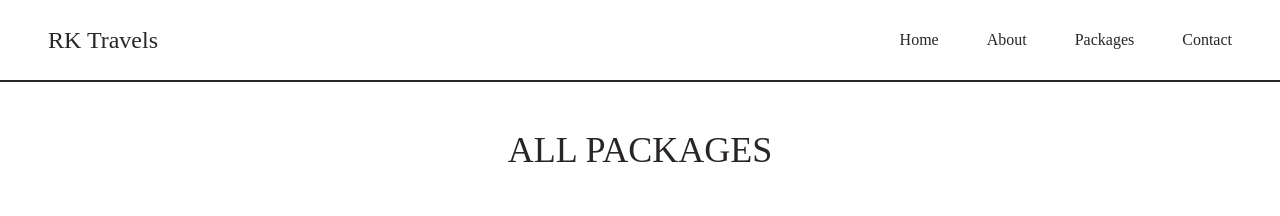
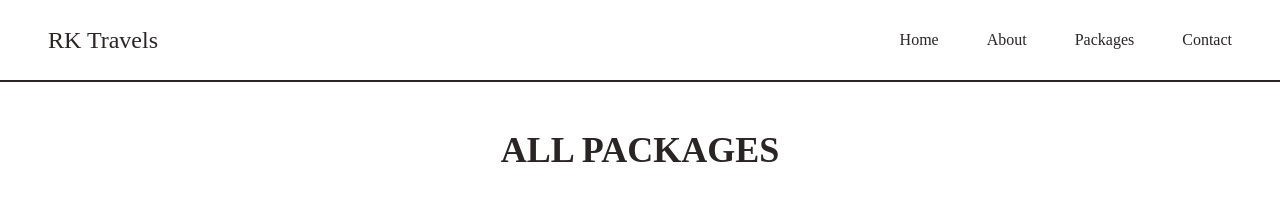
Before and after one commit to bootwebstudio/Client-2, a React (Vite) app: page /packages in a window 1280 px wide. Shown: the top 216 px of the page. Built offline with nearby package versions, Linux system fonts and the light colour scheme; no server answers; a web font is replaced by a local one.

Commit message:
Heading fixed

```diff
--- a/src/pages/About.jsx
+++ b/src/pages/About.jsx
@@ -10,7 +10,7 @@ const About = () => {
     <div className="w-full h-full font-[Boldonse] text-stone-800 bg-white">
       <Navbar />
       <div className="w-full p-10 px-6 lg:p-14 flex flex-col lg:items-center gap-8 lg:gap-12">
-        <h2 className="text-2xl lg:text-4xl font-semibold leading-tight text-center">
+        <h2 className="text-2xl lg:text-4xl font-bold leading-tight text-center">
           OUR STORY
         </h2>
         <p className="text-lg font-[Poppins] text-center text-stone-600 max-w-2xl">
@@ -31,7 +31,7 @@ const About = () => {
           planning, reliable transport, and a passion for hospitality.
         </p>
 
-        <h2 className="text-2xl lg:text-4xl font-semibold leading-tight text-center mt-4">
+        <h2 className="text-2xl lg:text-4xl font-bold leading-tight text-center mt-4">
           WHY TRAVEL WITH US?
         </h2>
         <p className="text-lg font-[Poppins] text-stone-600 max-w-2xl">
@@ -52,7 +52,7 @@ const About = () => {
           hidden gems, local eats, and must-see places in every region we cover.
         </p>
 
-        <h2 className="text-2xl lg:text-4xl font-semibold leading-tight text-center mt-4">
+        <h2 className="text-2xl lg:text-4xl font-bold leading-tight text-center mt-4">
           OUR PROMISE
         </h2>
         <p className="text-lg font-[Poppins] text-center text-stone-600 max-w-2xl">
--- a/src/pages/Packages.jsx
+++ b/src/pages/Packages.jsx
@@ -80,7 +80,7 @@ const Packages = () => {
     <div className="w-full h-full font-[Boldonse] text-stone-800 bg-white">
       <Navbar />
       <div className="w-full p-10 px-6 lg:p-12 flex flex-col gap-8 lg:gap-12">
-        <h2 className="text-2xl lg:text-4xl text-center leading-none">
+        <h2 className="text-2xl lg:text-4xl font-bold text-center leading-none">
           ALL PACKAGES
         </h2>
 
```
